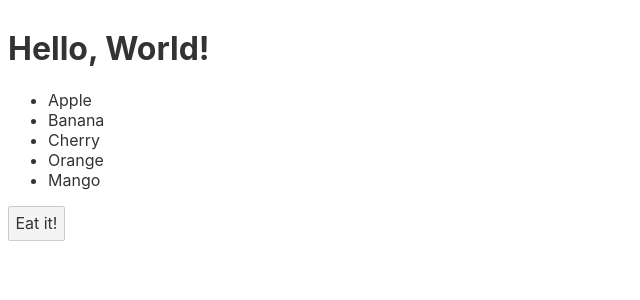
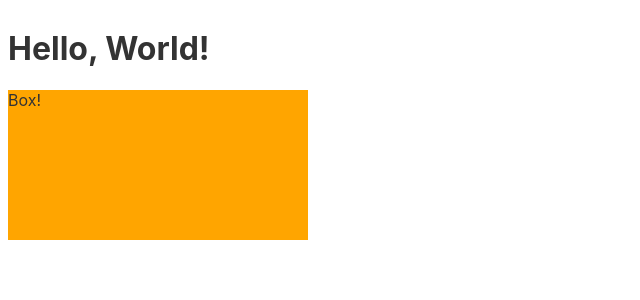
Before and after one commit to daehyeonhong/Svelte_Learn, a Svelte app: page / in a window 1280 px wide. Shown: the top 300 px of the page, without its empty margins (0-640 px from the left). Built offline with nearby package versions, Linux system fonts and the light colour scheme.

Commit message:
Event Handling V1

```diff
--- a/src/App.svelte
+++ b/src/App.svelte
@@ -1,17 +1,19 @@
 <script>
+    import {onMount} from 'svelte';
+
     let name = 'World';
-    let fruits = ['Apple', 'Banana', 'Cherry', 'Orange', 'Mango'];
-
-    function deleteFruit() {
-        fruits = fruits.slice(1);
-    }
+    let isRed = false;
+    onMount(() => {
+        const box = document.querySelector('.box');
+        box.addEventListener('click', () => isRed = !isRed);
+    });
 </script>
 <h1>Hello, {name}!</h1>
-<ul>
-    {#each fruits as fruit}
-        <li>{fruit}</li>
-    {/each}
-</ul>
-<button on:click={deleteFruit}>
-    Eat it!
-</button>
+<div class="box" style="background-color: {isRed?'red':'orange'}">Box!</div>
+<style>
+    .box {
+        width: 300px;
+        height: 150px;
+        background-color: orange;
+    }
+</style>
```
Also changed, not shown: public/build/bundle.css, public/build/bundle.js, 1 other file (tests, documents, lock files or other folders).
